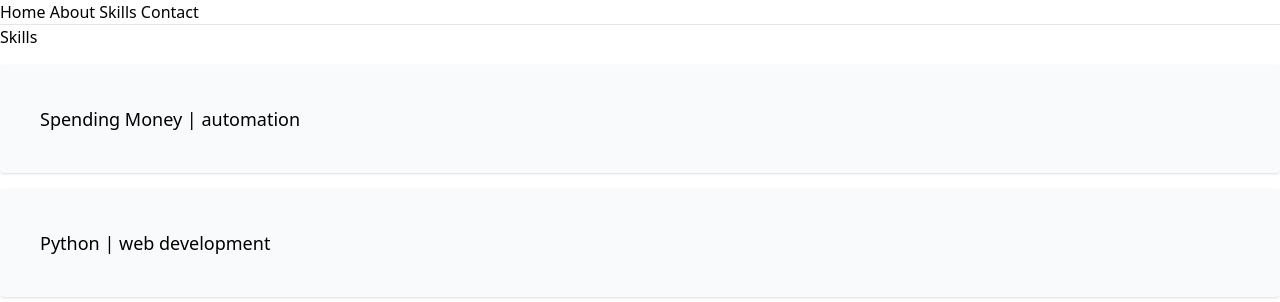
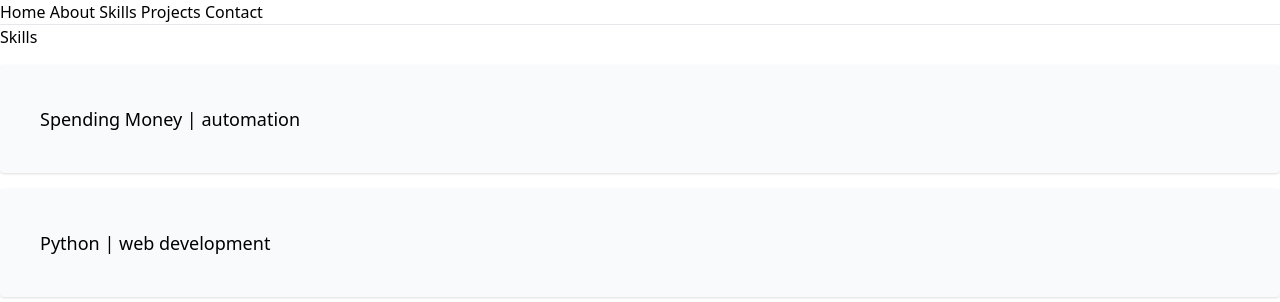
Before and after one commit to ZanderCoding/Portfo_Django, a Django app: page /skill/ in a window 1280 px wide. Shown: the top 302 px of the page. Run offline with Django 4.2, Linux system fonts and the light colour scheme; data comes from the database, SQL or seed files in the repository; some libraries are stand-ins or nearby versions.

Commit message:
Added Basic Project page

```diff
--- a/portfo/templates/portfo/_base.html
+++ b/portfo/templates/portfo/_base.html
@@ -10,6 +10,7 @@
         <a href="{% url 'home' %}">Home</a>
         <a href="{% url 'about' %}">About</a>
         <a href="{% url 'skill' %}">Skills</a>
+        <a href="{% url 'projects-page' %}">Projects</a>
         <a href="{% url 'contact' %}">Contact</a>
 
         <hr>
--- a/portfo/templates/portfo/index.html
+++ b/portfo/templates/portfo/index.html
@@ -3,6 +3,7 @@
         <a href="{% url 'home' %}">Home</a>
         <a href="{% url 'about' %}">About</a>
         <a href="{% url 'skill' %}">Skills</a>
+        <a href="{% url 'projects-page' %}">Projects</a>
         <a href="{% url 'contact' %}">Contact</a>
         <hr>
         <h1>This is the Home Page</h1>
--- /dev/null
+++ b/portfo/templates/portfo/projects_page.html
@@ -0,0 +1,5 @@
+{% extends "portfo/_base.html" %}
+
+{% block content %}
+    <h1>This is the Projects Page</h1>
+{% endblock content %}
--- a/portfo/urls.py
+++ b/portfo/urls.py
@@ -1,11 +1,12 @@
 from django.urls import path
 
-from .views import HomeView, about, skill_view, contact_view, SkillDetailView, contact_success_view
+from .views import HomeView, about, skill_view, contact_view, SkillDetailView, contact_success_view, projects_page
 
 urlpatterns = [
     path('', HomeView.as_view(), name='home'),
     path('about/', about, name='about'),
     path('skill/', skill_view, name='skill'),
+    path('projects/', projects_page, name='projects-page'),
     path('contact/', contact_view, name='contact'),
     path('contact/success/', contact_success_view, name='contact-sucess'),
     path('skill/<int:pk>/', SkillDetailView.as_view(), name='skill-detail'),
--- a/portfo/views.py
+++ b/portfo/views.py
@@ -42,3 +42,7 @@ def contact_success_view(request):
 
 class SkillDetailView(DetailView):
     model = Skill
+
+
+def projects_page(request):
+    return render(request, 'portfo/projects_page.html')
```
